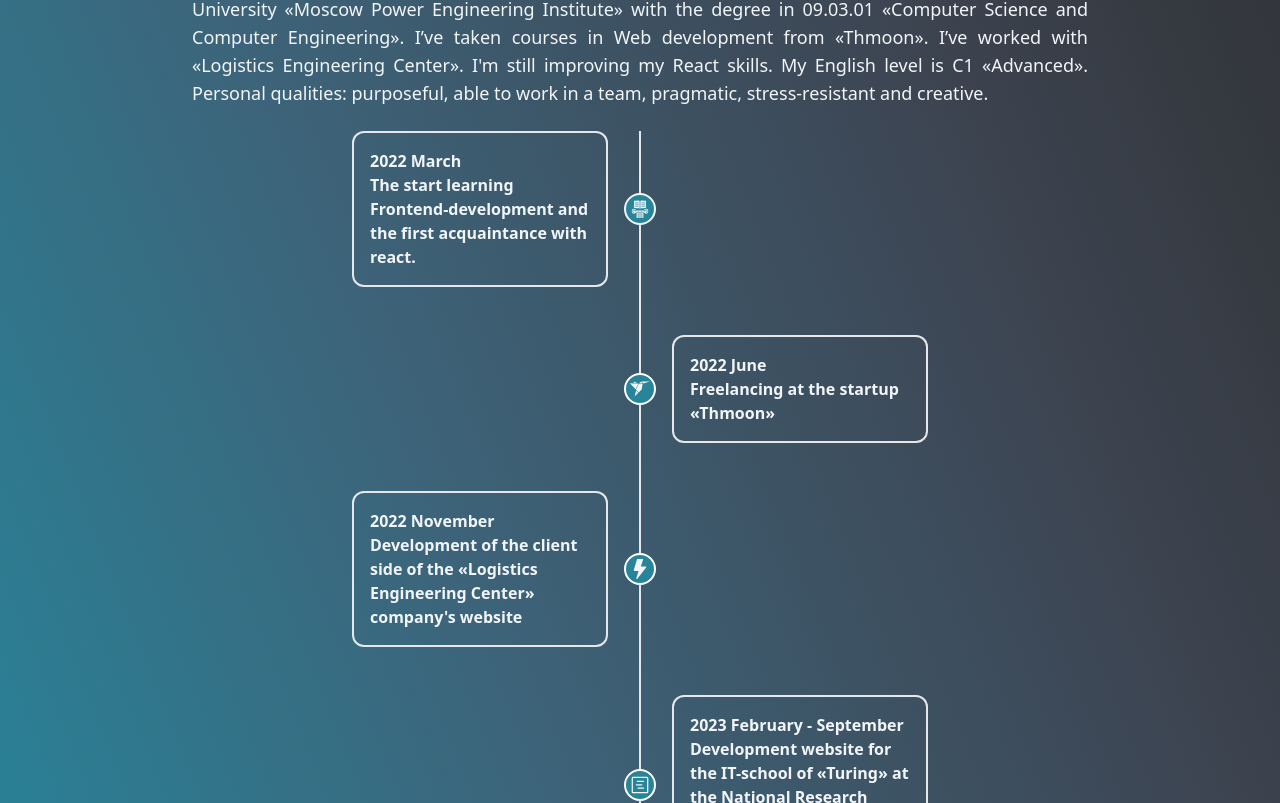
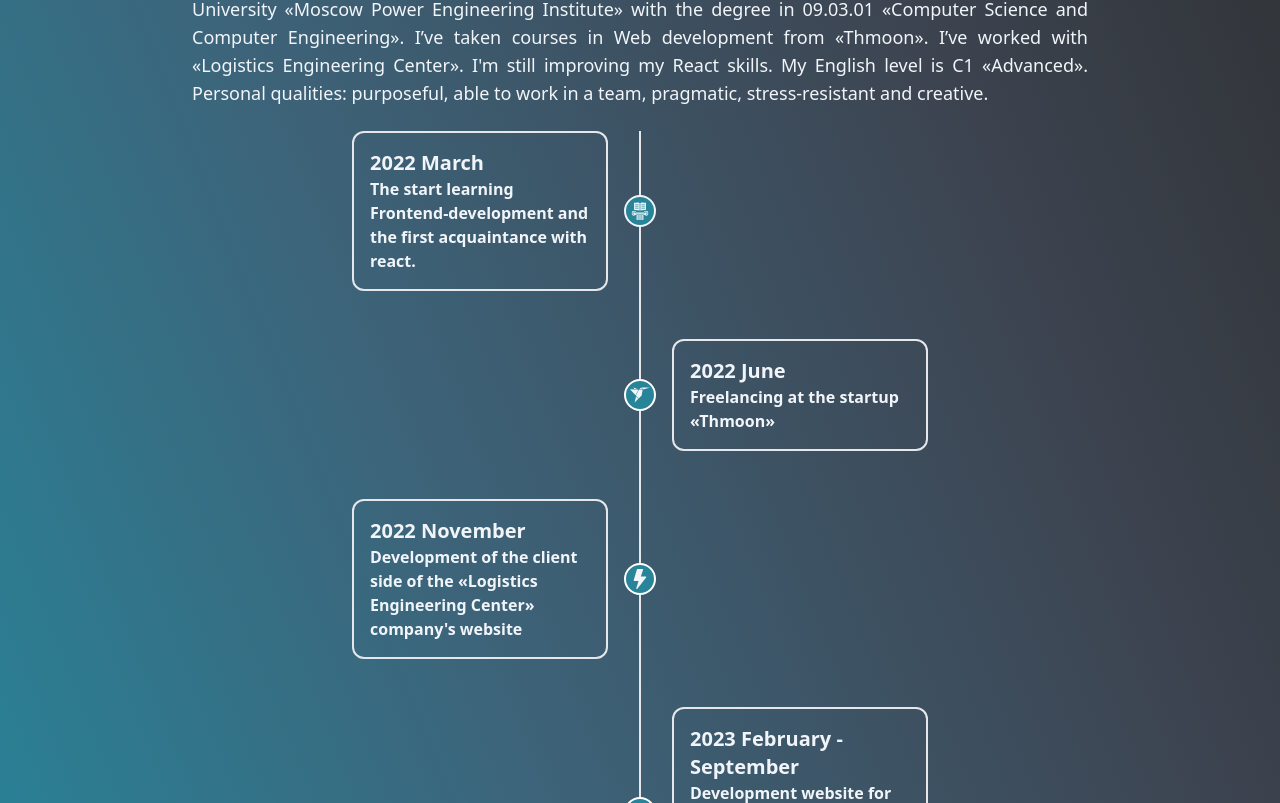
Before and after one commit to murashko12/MurashkoPA-portfolio, a React (Vite) app: page / in a window 1280 px wide. Shown: the part 597-1400 px from the top of the page. Built offline with nearby package versions, Linux system fonts and the light colour scheme.

Commit message:
add styles for about-section

```diff
--- a/src/components/About.tsx
+++ b/src/components/About.tsx
@@ -30,11 +30,10 @@ const About:React.FC = () => {
                         <div className="mt-6 sm:mt-0 sm:mb-12">
                             <div className="flex flex-col sm:flex-row items-center">
                                 <div className="flex justify-start w-full mx-auto items-center">
-                                    <div className="w-full sm:w-1/2 sm:pr-8">
+                                    <div className="w-full text-center sm:text-left sm:w-1/2 sm:pr-8">
                                         <div className="p-4 border-2 rounded-xl text-slate-100">
-                                            2022 March
-                                            <br />
-                                            The start learning Frontend-development and the first acquaintance with react.
+                                            <h1 className="text-xl border-b sm:border-none">2022 March</h1>
+                                            <p>The start learning Frontend-development and the first acquaintance with react.</p>
                                         </div>
                                     </div>
                                 </div>
@@ -48,11 +47,10 @@ const About:React.FC = () => {
                         <div className="mt-6 sm:mt-0 sm:mb-12">
                             <div className="flex flex-col sm:flex-row items-center">
                                 <div className="flex justify-end w-full mx-auto items-center">
-                                    <div className="w-full sm:w-1/2 sm:pl-8">
+                                    <div className="w-full text-center sm:text-left sm:w-1/2 sm:pl-8">
                                         <div className="p-4 border-2 rounded-xl text-slate-100">
-                                            2022 June
-                                            <br />
-                                            Freelancing at the startup «Thmoon»
+                                            <h1 className="text-xl border-b sm:border-none">2022 June</h1>
+                                            <p>Freelancing at the startup «Thmoon»</p>
                                         </div>
                                     </div>
                                 </div>
@@ -66,11 +64,10 @@ const About:React.FC = () => {
                         <div className="mt-6 sm:mt-0 sm:mb-12">
                             <div className="flex flex-col sm:flex-row items-center">
                                 <div className="flex justify-start w-full mx-auto items-center">
-                                    <div className="w-full sm:w-1/2 sm:pr-8">
+                                    <div className="w-full text-center sm:text-left sm:w-1/2 sm:pr-8">
                                         <div className="p-4 border-2 rounded-xl text-slate-100">
-                                            2022 November
-                                            <br />
-                                            Development of the client side of the «Logistics Engineering Center» company's website
+                                            <h1 className="text-xl border-b sm:border-none">2022 November</h1>
+                                            <p>Development of the client side of the «Logistics Engineering Center» company's website</p>
                                         </div>
                                     </div>
                                 </div>
@@ -84,11 +81,10 @@ const About:React.FC = () => {
                         <div className="mt-6 sm:mt-0">
                             <div className="flex flex-col sm:flex-row items-center">
                                 <div className="flex justify-end w-full mx-auto items-center">
-                                    <div className="w-full sm:w-1/2 sm:pl-8">
+                                    <div className="w-full text-center sm:text-left sm:w-1/2 sm:pl-8">
                                         <div className="p-4 border-2 rounded-xl text-slate-100">
-                                            2023 February - September
-                                            <br />
-                                            Development website for the IT-school of «Turing» at the National Research University «Moscow Power Engineering Institute»
+                                            <h1 className="text-xl border-b sm:border-none">2023 February - September</h1>
+                                            <p>Development website for the IT-school of «Turing» at the National Research University «Moscow Power Engineering Institute»</p>
                                         </div>
                                     </div>
                                 </div>
```
